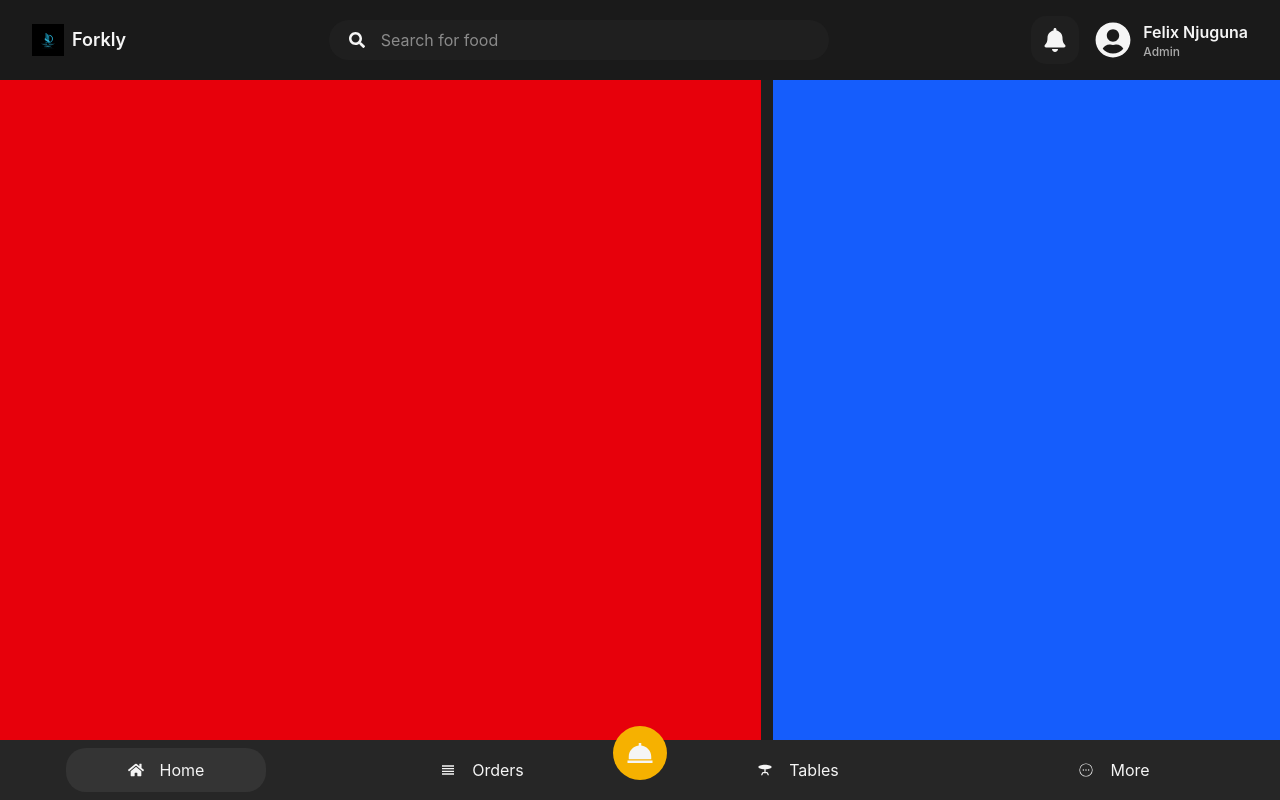
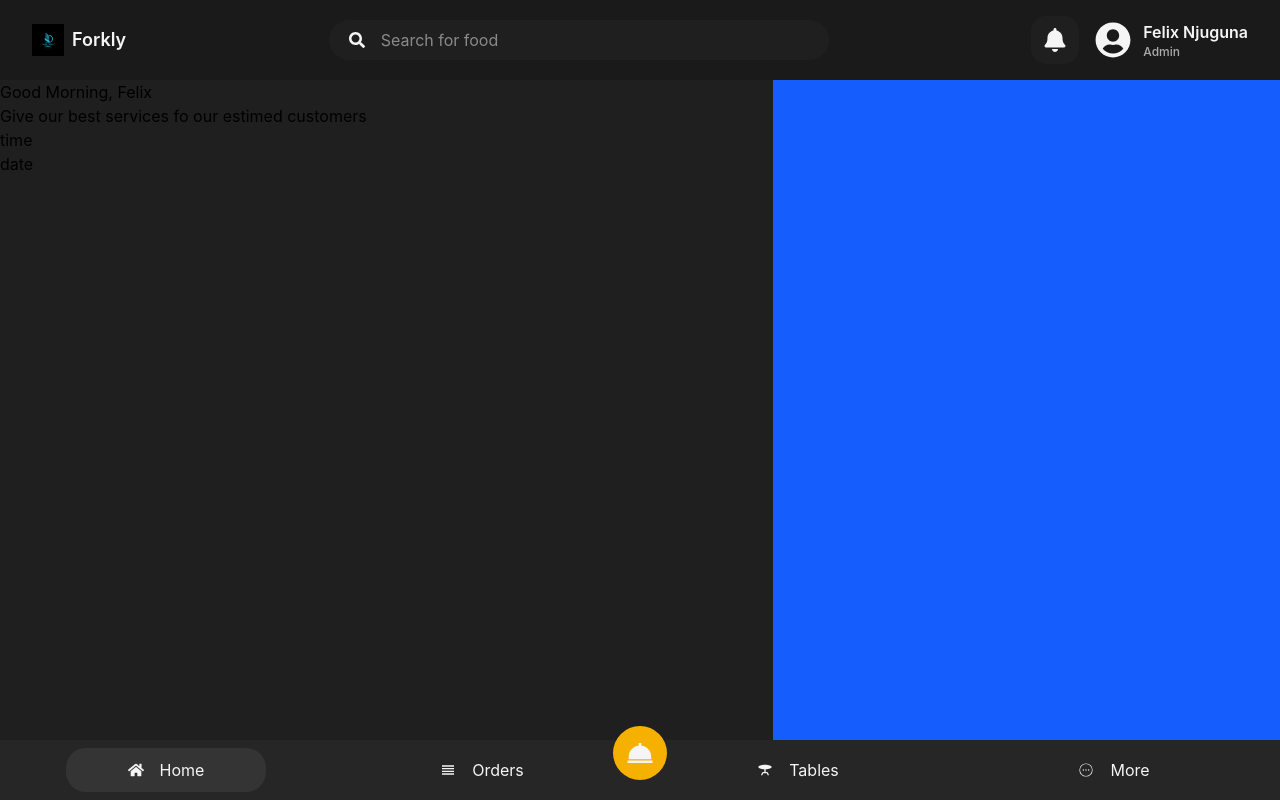
Before and after one commit to FlxBot001/pos_system, a React (Vite) app: page / in a window 1280 px wide. Built offline with nearby package versions, Linux system fonts and the light colour scheme.

Commit message:
Updated files for home ui

```diff
--- /dev/null
+++ b/src/components/home/Greetings.jsx
@@ -0,0 +1,18 @@
+import React from 'react'
+
+const Greetings = () => {
+  return (
+    <div>
+        <div className="">
+            <h1>Good Morning, Felix</h1>
+            <p>Give our best services fo our estimed customers</p>
+        </div>
+        <div className="">
+            <h1>time</h1>
+            <p>date</p>
+        </div>
+    </div>
+  )
+}
+
+export default Greetings
--- a/src/pages/Home.jsx
+++ b/src/pages/Home.jsx
@@ -1,12 +1,13 @@
 import React from 'react'
 import BottomNav from '../components/BottomNav'
+import Greetings from '../components/home/Greetings'
 
 const Home = () => {
   return (
     <section className="bg-[#1f1f1f] h-[calc(100vh-5rem)] overflow-hidden flex gap-3">
       {/* Left Div */}
-      <div className="flex-[3] bg-red-600">
-
+      <div className="flex-[3]">
+        <Greetings />
       </div>
       {/* Right Div */}
       <div className="flex-[2] bg-blue-600">
```
